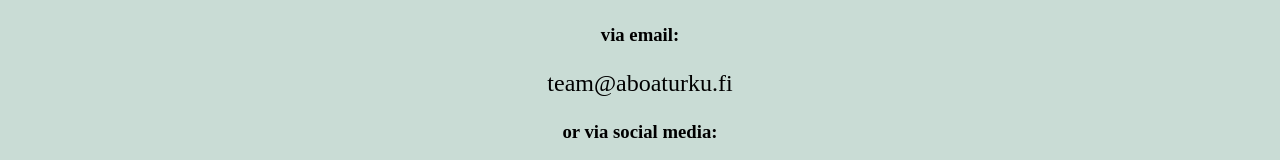
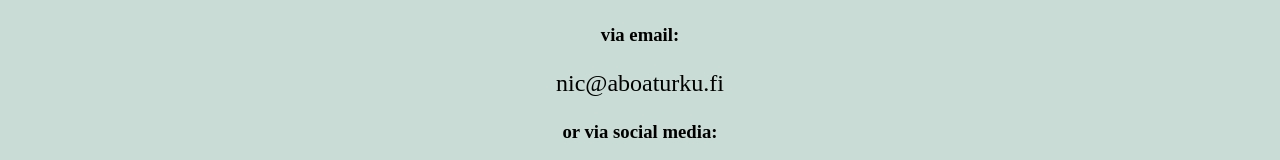
Before and after one commit to teamAboaTurku/nic-24, a Vue app: page /nic_24/contacts in a window 1280 px wide. Shown: the part 411-571 px from the top of the page. Built offline with nearby package versions, Linux system fonts and the light colour scheme.

Commit message:
update email

```diff
--- a/src/components/ContactsBox.vue
+++ b/src/components/ContactsBox.vue
@@ -1,7 +1,7 @@
 <template>
     <div class="contactsBox">
         <h3>via email:</h3>
-        <p>team@aboaturku.fi</p>
+        <p>nic@aboaturku.fi</p>
         <h3>or via social media:</h3>
         <SomeBox />
         <h3>Details of the main contact person for the event will be posted here closer to the event date.</h3>
```
